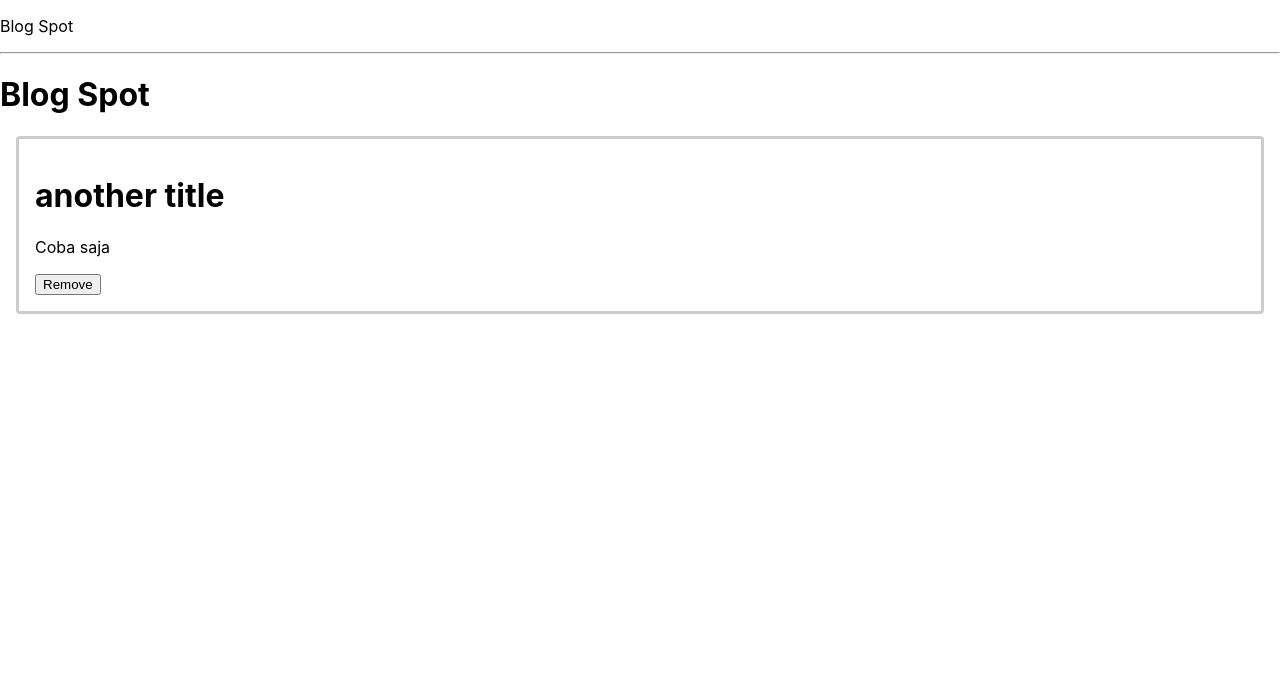
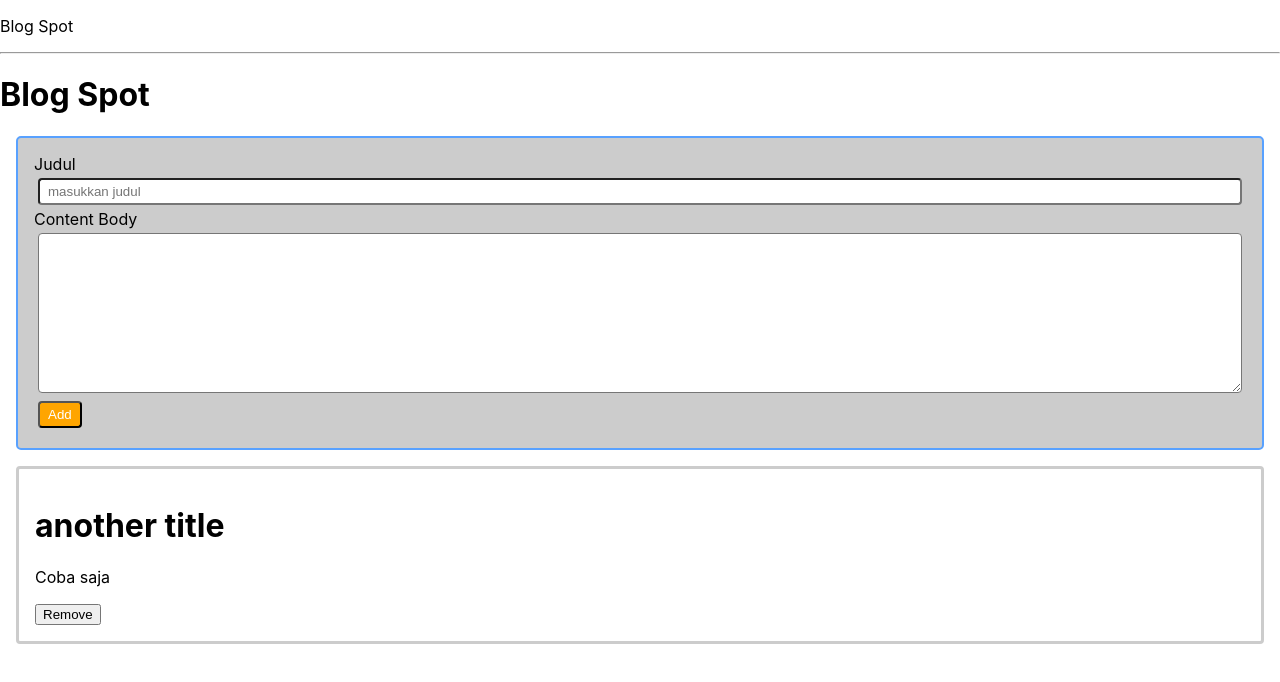
Before and after one commit to Rifal-Prasetyo/latihan-react-dasar, a React (Create React App) app: page / in a window 1280 px wide. Shown: the top 682 px of the page. Built offline with nearby package versions, Linux system fonts and the light colour scheme; data requests are answered from the project's data file.

Commit message:
Interaksi dengan Back-End, Pemanggilan API (POST) Part 5 - #9-5 ReactJS Tutorial [Indonesia]

```diff
--- a/src/container/BlogPost/BlogSpot.css
+++ b/src/container/BlogPost/BlogSpot.css
@@ -4,3 +4,28 @@
     border: 3px solid #ccc;
     border-radius: 4px;
 }
+.create-new-post {
+    display: flex ;
+    flex-direction: column;
+    padding: 1rem 1rem;
+    border: rgb(88, 161, 255) solid 2px;
+    border-radius: 5px;
+    margin: 1rem 1rem;
+    background-color: #ccc;
+}
+
+.create-new-post input, textarea {
+    padding: 4px 8px ;
+    border-radius: 4px;
+    margin: 4px;
+}
+
+.create-new-post button {
+    max-width: fit-content;
+    padding: 4px 8px;
+    background-color: orange;
+    color: white;
+    border-radius: 4px;
+    margin: 4px;
+    cursor: pointer;
+}
--- a/src/container/BlogPost/BlogSpot.jsx
+++ b/src/container/BlogPost/BlogSpot.jsx
@@ -1,10 +1,16 @@
 import React, { Component, Fragment } from "react";
 import Post from "../../components/Post/Post";
 import axios from "axios";
+import './BlogSpot.css';
 class BlogSpot extends Component {
 
     state = {
-        posts: []
+        posts: [],
+        formAddPost: {
+            id: 1,
+            title: '',
+            body: ''
+        }
     }
 
     getPosts = () => {
@@ -19,6 +25,19 @@ class BlogSpot extends Component {
         axios.delete(`http://localhost:3004/posts/${id}`).then(res => {
             this.getPosts();
         })
+    }
+
+    handleFormNewPostChange = (e) => {
+        // get cloning form state formAddPost
+        const formAddPostNew = {...this.state.formAddPost};
+
+        // set new value
+        formAddPostNew[e.target.name] = e.target.value;
+        this.setState({
+            formAddPost: formAddPostNew
+        });
+
+
     }
 
     componentDidMount() {
@@ -36,6 +55,13 @@ class BlogSpot extends Component {
         return (
             <Fragment>
                 <h1>Blog Spot</h1>
+                <div className="create-new-post">
+                    <label htmlFor="title">Judul</label>
+                    <input type="text" name="title" id="title" placeholder="masukkan judul" onChange={this.handleFormNewPostChange} />
+                    <label htmlFor="body">Content Body</label>
+                    <textarea name="body" id="body" cols="30" rows="10" onChange={this.handleFormNewPostChange}></textarea>
+                    <button >Add</button>
+                </div>
                 {
                     this.state.posts.map(post => {
                         return (
```
